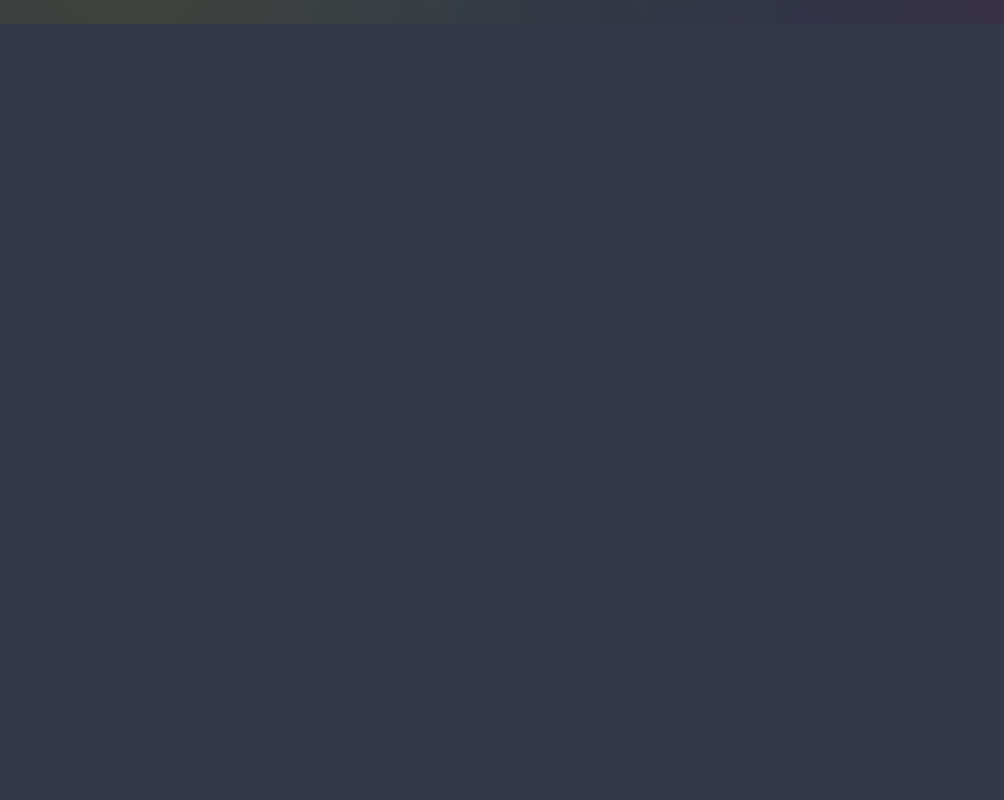
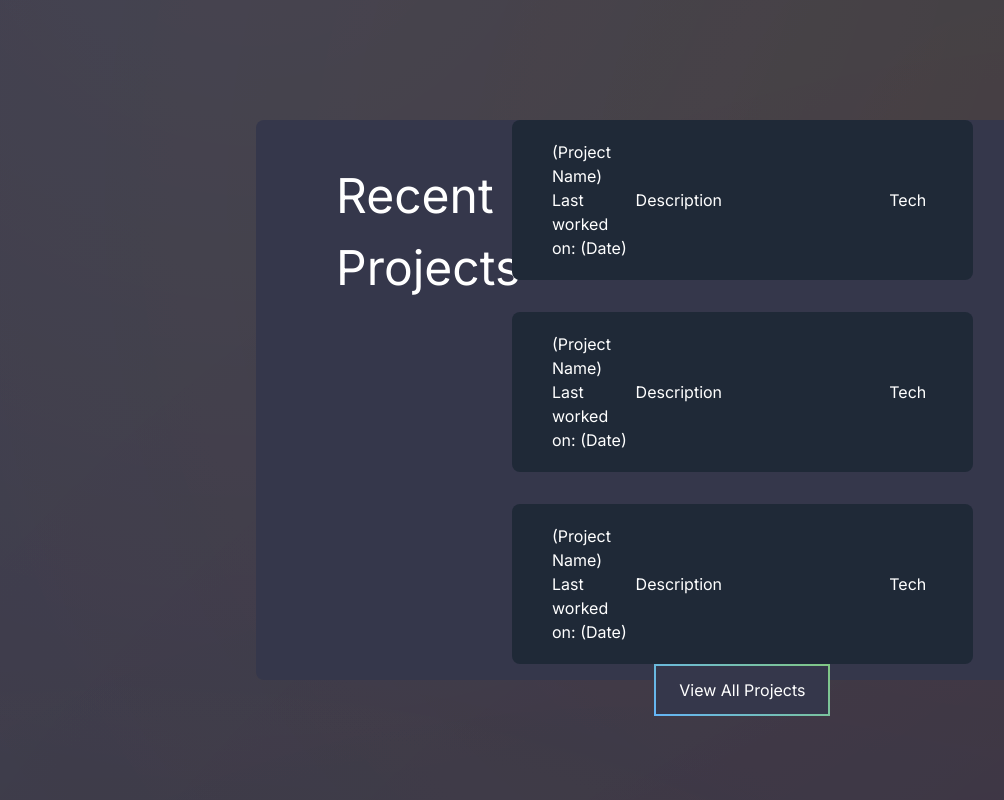
Before and after one commit to agrimes23/PortfolioSoftwareEngineer, a Next.js app: page / in a window 1280 px wide. Shown: the part 840-1640 px from the top of the page, without its empty margins (0-1004 px from the left). Before the commit the page ends 864 px from the top, so only its background shows below. Built offline with nearby package versions, Linux system fonts and the light colour scheme.

Commit message:
basic projects section on home page

```diff
--- a/src/app/page.tsx
+++ b/src/app/page.tsx
@@ -3,6 +3,7 @@ import Image from "next/image";
 export default function Home() {
   return (
     <main className="flex min-h-screen flex-col items-center p-24">
+      <div className="h-[100vh]">
         {/* Hero Section */}
         <div className="bg-[#35374B] rounded-lg h-[70vh] w-[60vw] flex flex-col items-center">
           <div className="w-[40vw] flex flex-col h-full justify-center gap-24">
@@ -15,7 +16,10 @@ export default function Home() {
 
               {/* pitch */}
               <div className="text-[1.5rem] text-secondary">
-            <h2>A Software Engineer with experience in automating processes, web development, and speech-to-text.</h2>
+                <h2>
+                  A Software Engineer with experience in automating processes,
+                  web development, and speech-to-text.
+                </h2>
               </div>
             </div>
 
@@ -24,15 +28,97 @@ export default function Home() {
               <h4 className="text-[1rem] text-white">Learn More About Me</h4>
               {/* buttons */}
               <div className="flex gap-8">
-
-            <button className="py-3 w-[11rem] border-2 gradient-border rounded-lg text-white">Github Code</button>
-            <button className="py-3 w-[11rem] border-2 gradient-border rounded-lg text-white">LinkedIn</button>
-            <button className="py-3 w-[11rem] border-2 gradient-border rounded-lg text-white">Projects</button>
+                <button className="py-3 w-[11rem] border-2 gradient-border rounded-lg text-white">
+                  Github Code
+                </button>
+                <button className="py-3 w-[11rem] border-2 gradient-border rounded-lg text-white">
+                  LinkedIn
+                </button>
+                <button className="py-3 w-[11rem] border-2 gradient-border rounded-lg text-white">
+                  Projects
+                </button>
+              </div>
             </div>
           </div>
         </div>
       </div>
 
+      {/* Projects */}
+      <div className="h-[100vh]">
+        <div className="bg-[#35374B] rounded-lg h-[70vh] w-[60vw] flex items-center">
+          {/* Title ("Recent Projects")*/}
+          <div className="w-4/12 h-full pt-10 pl-20 text-[3rem] text-white">
+            <h1>Recent Projects</h1>
+          </div>
+
+          {/* Recent Projects list */}
+          <div className="flex flex-col w-8/12 h-full justify-between">
+            {/* the list */}
+            <div className="flex flex-col gap-8 justify-center h-full w-[90%] max-w-[900px]">
+              <div className="flex items-center h-[10rem] rounded-lg bg-gray-800">
+                <div className="flex flex-1 flex-col pl-10">
+                  <p className="text-white">(Project Name)</p>
+                  <p className="text-white">Last worked on: (Date)</p>
+                </div>
+                <div className="flex-grow-2">
+                  <p className="text-white">Description</p>
+                </div>
+                <div className="flex-1 justify-end">
+                  <p className="text-white pr-10">Tech</p>
+                </div>
+
+              </div>
+              <div className="flex items-center h-[10rem] rounded-lg bg-gray-800">
+                <div className="flex flex-1 flex-col pl-10">
+                  <p className="text-white">(Project Name)</p>
+                  <p className="text-white">Last worked on: (Date)</p>
+                </div>
+                <div className="flex-grow-2">
+                  <p className="text-white">Description</p>
+                </div>
+                <div className="flex-1 justify-end">
+                  <p className="text-white pr-10">Tech</p>
+                </div>
+
+              </div>
+              <div className="flex items-center h-[10rem] rounded-lg bg-gray-800">
+                <div className="flex flex-1 flex-col pl-10">
+                  <p className="text-white">(Project Name)</p>
+                  <p className="text-white">Last worked on: (Date)</p>
+                </div>
+                <div className="flex-grow-2">
+                  <p className="text-white">Description</p>
+                </div>
+                <div className="flex-1 justify-end">
+                  <p className="text-white pr-10">Tech</p>
+                </div>
+
+              </div>
+
+
+
+            </div>
+            {/* view all projects button */}
+            <div className="flex w-[90%] pb-10 justify-center">
+              <button className="py-3 w-[11rem] border-2 gradient-border rounded-lg text-white">
+                View All Projects
+              </button>
+            </div>
+          </div>
+        </div>
+      </div>
+
+      {/* Career */}
+
+      <div className="h-[100vh]">
+        <div className="bg-[#35374B] rounded-lg h-[70vh] w-[60vw] flex flex-col items-center"></div>
+      </div>
+
+      {/* Contact */}
+
+      <div className="h-[100vh]">
+        <div className="bg-[#35374B] rounded-lg h-[70vh] w-[60vw] flex flex-col items-center"></div>
+      </div>
     </main>
   );
 }
--- a/tailwind.config.ts
+++ b/tailwind.config.ts
@@ -52,7 +52,10 @@ const config: Config = {
       },
       boxShadow: {
         'inner-outer': 'inset 0 0px 8px rgba(45, 47, 54, 1)',
-      }
+      },
+      flexGrow: {
+        '2': '2', // Custom value for flex-grow
+      },
     },
   },
   plugins: [],
```
Lines whose indentation alone changed are shown as unchanged.
